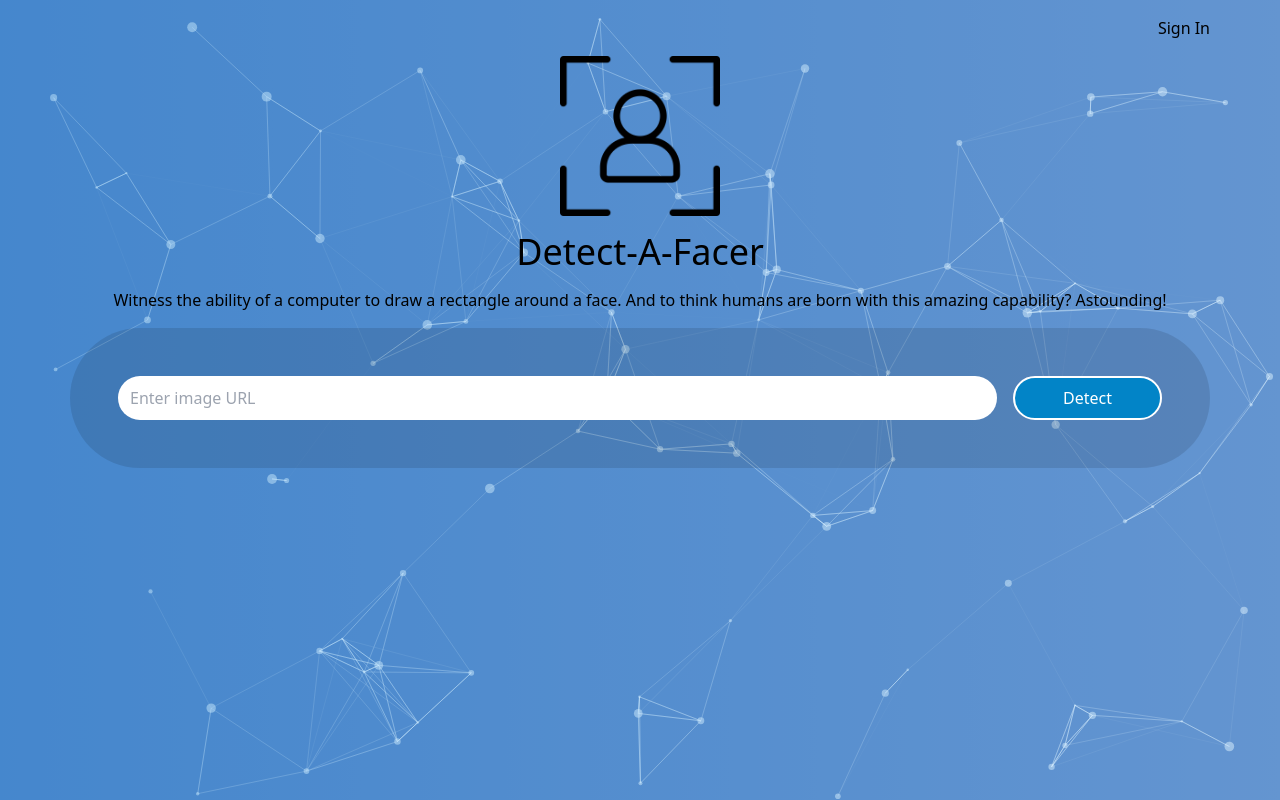
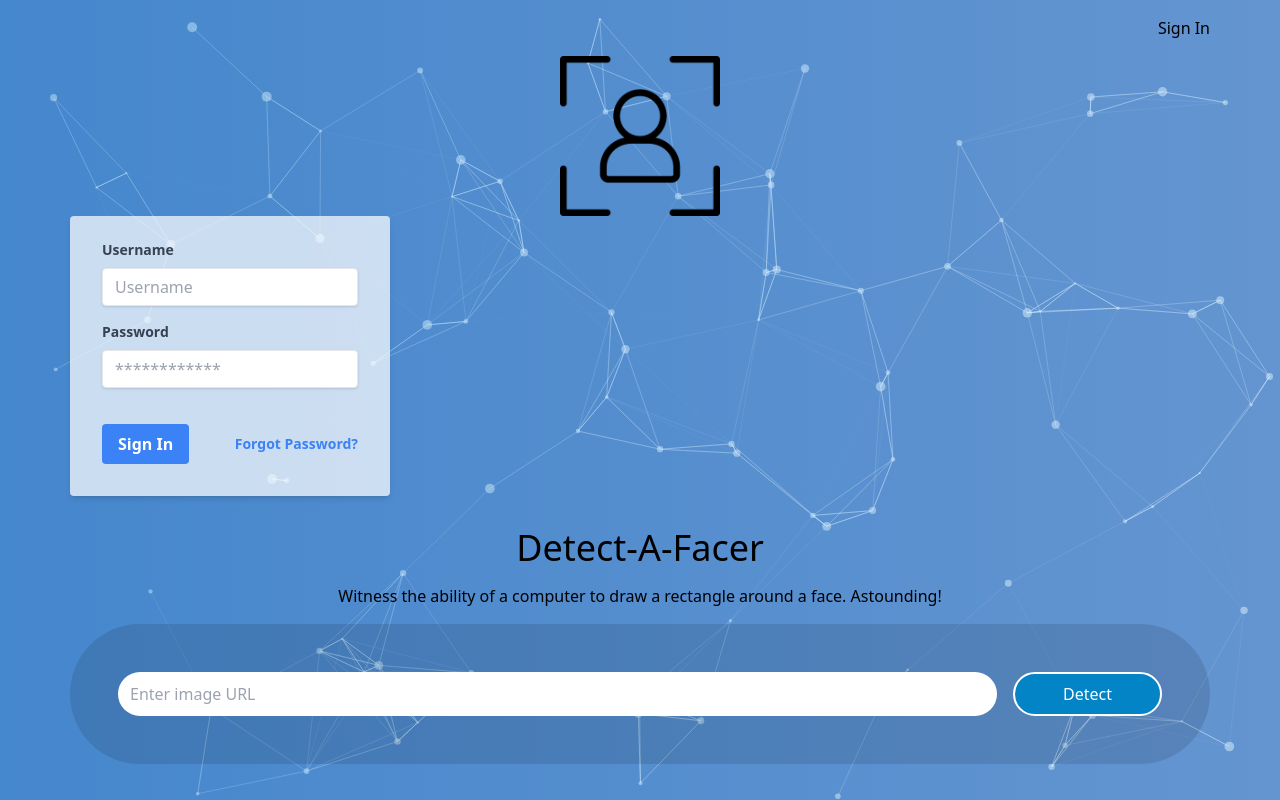
Before and after one commit to a-hr-nikolov/face-detection-app, a React (Vite) app: page / in a window 1280 px wide. Built offline with nearby package versions, Linux system fonts and the light colour scheme.

Commit message:
Create and style sign in form

```diff
--- a/src/App.jsx
+++ b/src/App.jsx
@@ -5,6 +5,7 @@ import { ImageLinkForm } from './components/ImageLinkForm/ImageLinkForm.jsx';
 import { Particle } from './components/Particle/Particle.jsx';
 import { FaceRecognitionContainer } from './components/FaceRecognitionContainer/FaceRecognitionContainer.jsx';
 import './App.css';
+import { SignInForm } from './components/SignInForm/SignInForm.jsx';
 
 function App() {
   const [urlInput, setUrlInput] = useState('');
@@ -96,6 +97,7 @@ function App() {
       <div className="w-full">
         <Nav />
         <Logo />
+        <SignInForm />
         <ImageLinkForm
           onChange={onUrlInputChange}
           onSubmit={onSubmit}
--- a/src/components/ImageLinkForm/ImageLinkForm.jsx
+++ b/src/components/ImageLinkForm/ImageLinkForm.jsx
@@ -15,8 +15,8 @@ export function ImageLinkForm({ onChange, onSubmit, urlValue }) {
     <div className="form-container flex flex-col gap-4 items-center justify-center pt-4">
       <h1 className="text-4xl">Detect-A-Facer</h1>
       <p className="text-base">
-        Witness the ability of a computer to draw a rectangle around a face. And
-        to think humans are born with this amazing capability? Astounding!
+        Witness the ability of a computer to draw a rectangle around a face.
+        Astounding!
       </p>
       <div className="input-form flex flex-col sm:flex-row justify-center gap-4 self-stretch sm:rounded-full rounded-3xl">
         <form onSubmit={handleSubmit} className="contents">
--- /dev/null
+++ b/src/components/SignInForm/SignInForm.css
@@ -0,0 +1,3 @@
+#sign-in {
+  background-color: rgba(255, 255, 255, 0.712);
+}
--- /dev/null
+++ b/src/components/SignInForm/SignInForm.jsx
@@ -0,0 +1,56 @@
+import React from 'react';
+import './SignInForm.css';
+
+export function SignInForm() {
+  return (
+    <div class="w-full max-w-xs">
+      <form id="sign-in" class="shadow-md rounded px-8 pt-6 pb-8 mb-4">
+        <div class="mb-4">
+          <label
+            class="block text-gray-700 text-sm font-bold mb-2"
+            for="username"
+          >
+            Username
+          </label>
+          <input
+            class="shadow appearance-none border rounded w-full py-2 px-3 text-gray-700 leading-tight focus:outline-none focus:shadow-outline"
+            id="username"
+            type="text"
+            placeholder="Username"
+          />
+        </div>
+        <div class="mb-6">
+          <label
+            class="block text-gray-700 text-sm font-bold mb-2"
+            for="password"
+          >
+            Password
+          </label>
+          <input
+            class="shadow appearance-none border invalid:border-red-500 rounded w-full py-2 px-3 text-gray-700 mb-3 leading-tight focus:outline-none focus:shadow-outline"
+            id="password"
+            type="password"
+            placeholder="************"
+          />
+          <p class="text-red-500 text-xs italic hidden">
+            Please choose a password.
+          </p>
+        </div>
+        <div class="flex items-center justify-between">
+          <button
+            class="bg-blue-500 hover:bg-blue-700 text-white font-bold py-2 px-4 rounded focus:outline-none focus:shadow-outline"
+            type="button"
+          >
+            Sign In
+          </button>
+          <a
+            class="inline-block align-baseline font-bold text-sm text-blue-500 hover:text-blue-800"
+            href="#"
+          >
+            Forgot Password?
+          </a>
+        </div>
+      </form>
+    </div>
+  );
+}
```
